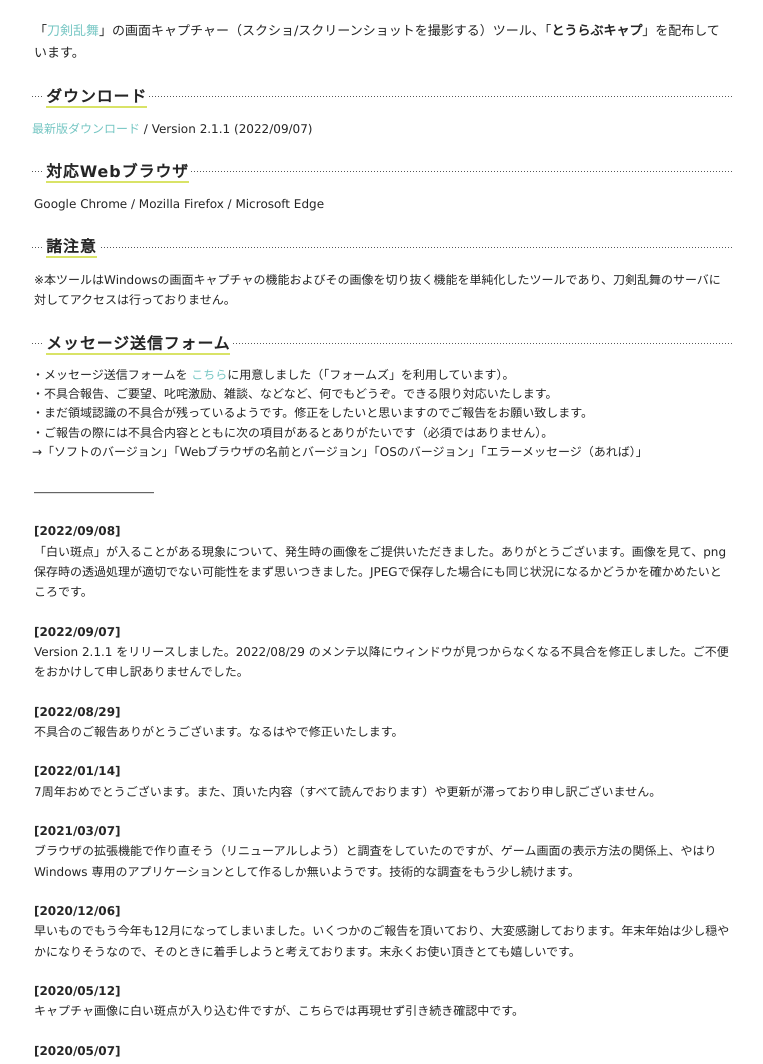
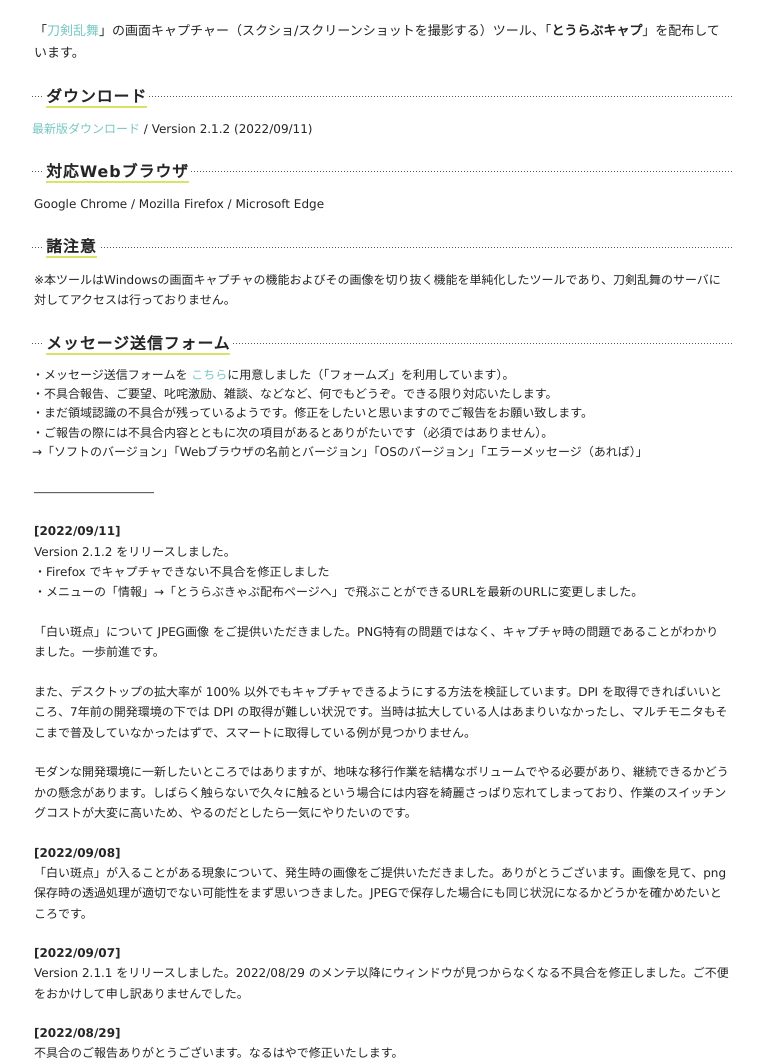
Before and after one commit to nikukyugamer/sword-sword-ranbu, a PHP site: page / in a window 1280 px wide. Shown: the part 147-1211 px from the top of the page, without its empty margins (258-1021 px from the left). Run offline with PHP 8.4, Linux system fonts and the light colour scheme.

Commit message:
feat: 🎸 v2.1.2 リリース (#21)

```diff
--- a/index.php
+++ b/index.php
@@ -72,7 +72,7 @@
 <div class="h3"><h3><strong>ダウンロード</strong></h3></div>
 <ul class="download">
 <li>
-<a href="./TouLoveCap_Ver_2_1_1.zip" onclick="ga('send','pageview','/TouLoveCap/TouLoveCap_Ver_2_1_1.zip');">最新版ダウンロード</a> / Version 2.1.1 (2022/09/07)
+<a href="./TouLoveCap_Ver_2_1_2.zip" onclick="ga('send','pageview','/TouLoveCap/TouLoveCap_Ver_2_1_2.zip');">最新版ダウンロード</a> / Version 2.1.2 (2022/09/11)
 </li>
 </ul>
 <p></p>
@@ -100,6 +100,22 @@
 <p></p>
 
 <p>――――――――――</p>
+
+<p>
+<span style="font-weight: bold;">[2022/09/11]</span>
+<br>
+        Version 2.1.2 をリリースしました。
+<br>
+        ・Firefox でキャプチャできない不具合を修正しました
+<br>
+        ・メニューの「情報」→「とうらぶきゃぷ配布ページへ」で飛ぶことができるURLを最新のURLに変更しました。
+<br><br>
+        「白い斑点」について JPEG画像 をご提供いただきました。PNG特有の問題ではなく、キャプチャ時の問題であることがわかりました。一歩前進です。
+<br><br>
+        また、デスクトップの拡大率が 100% 以外でもキャプチャできるようにする方法を検証しています。DPI を取得できればいいところ、7年前の開発環境の下では DPI の取得が難しい状況です。当時は拡大している人はあまりいなかったし、マルチモニタもそこまで普及していなかったはずで、スマートに取得している例が見つかりません。
+<br><br>
+        モダンな開発環境に一新したいところではありますが、地味な移行作業を結構なボリュームでやる必要があり、継続できるかどうかの懸念があります。しばらく触らないで久々に触るという場合には内容を綺麗さっぱり忘れてしまっており、作業のスイッチングコストが大変に高いため、やるのだとしたら一気にやりたいのです。
+</p>
 
 <p>
 <span style="font-weight: bold;">[2022/09/08]</span>
```
Also changed, not shown: 1 other file.
